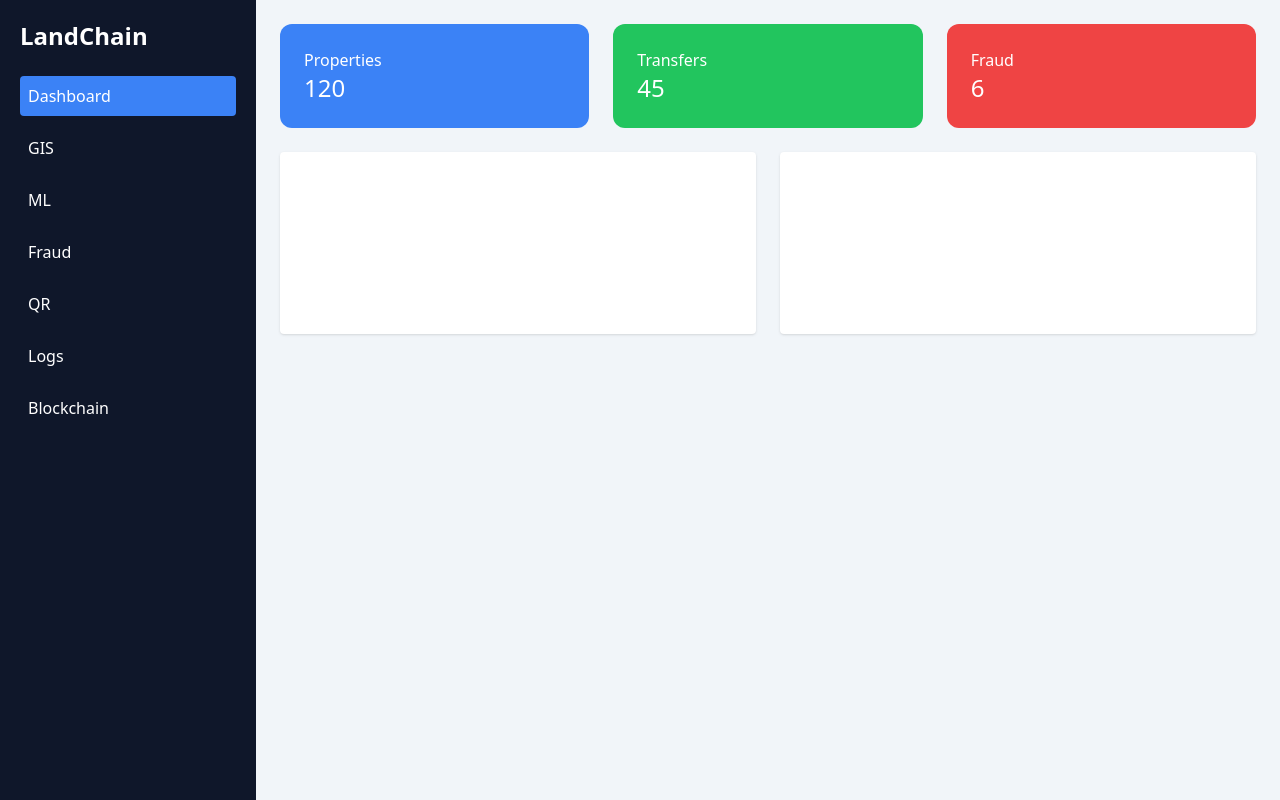
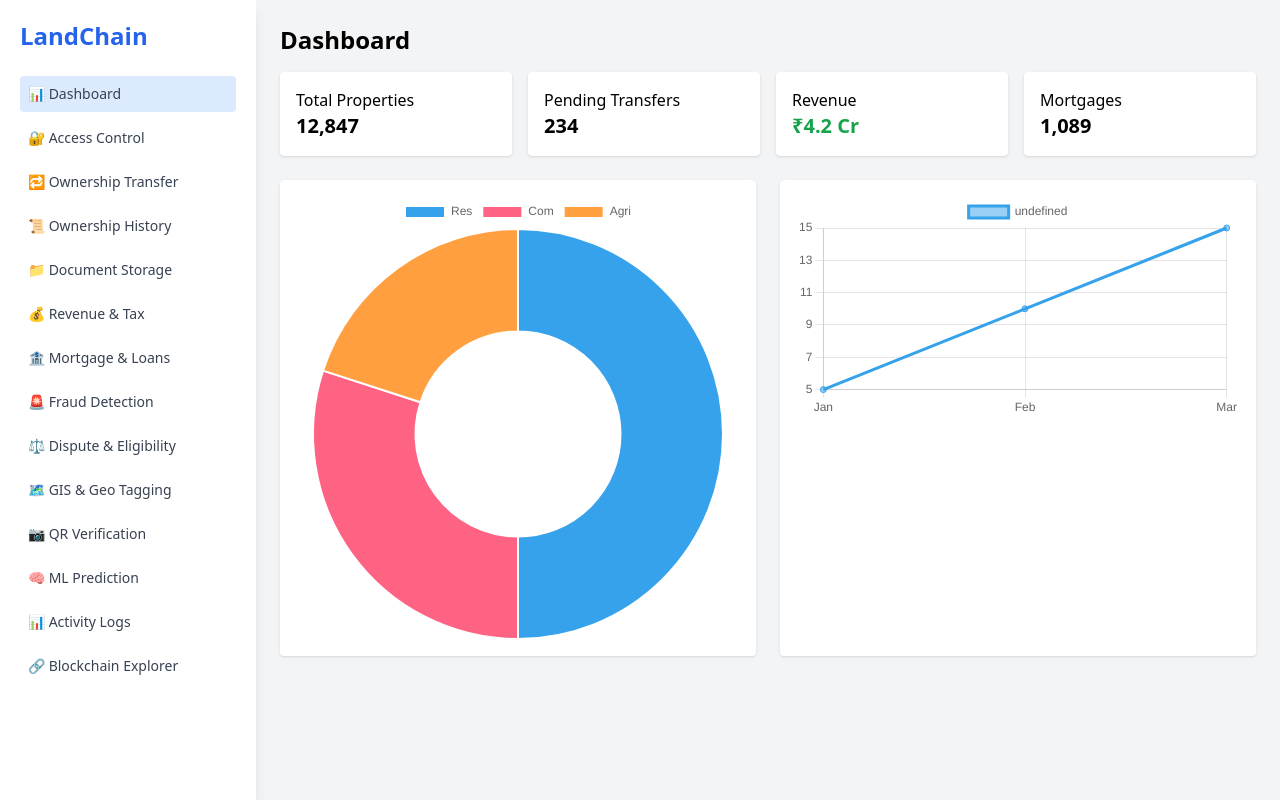
Before and after one commit to rama01-hathwar/land-registry-project, a Flask app: page /dashboard in a window 1280 px wide. Run offline with Flask 3, Linux system fonts and the light colour scheme; a map, chart or similar area stays blank; parts of the project's set-up code (start-up, migrations or seed data) failed here and were passed over; some libraries are stand-ins or nearby versions.

Commit message:
Update dashboard.html

```diff
--- a/templates/dashboard.html
+++ b/templates/dashboard.html
@@ -7,32 +7,34 @@
 <script src="https://cdn.jsdelivr.net/npm/chart.js"></script>
 <link rel="stylesheet" href="https://unpkg.com/leaflet/dist/leaflet.css"/>
 
-<style>
-.fade-in{animation:fadeIn 0.4s}
-@keyframes fadeIn{
-from{opacity:0;transform:translateY(10px)}
-to{opacity:1;transform:translateY(0)}
-}
-</style>
-
 </head>
 
-<body class="bg-slate-100">
+<body class="bg-gray-100">
 
 <div class="flex h-screen">
 
 <!-- SIDEBAR -->
-<div class="w-64 bg-slate-900 text-white p-5">
-    <h2 class="text-2xl mb-6 font-bold">LandChain</h2>
+<div class="w-64 bg-white shadow-lg p-5 overflow-y-auto">
 
-    <ul class="space-y-3">
-        <li class="menu bg-blue-500 p-2 rounded cursor-pointer" onclick="showModule('dashboard',this)">Dashboard</li>
-        <li class="menu p-2 rounded cursor-pointer" onclick="showModule('gis',this)">GIS</li>
-        <li class="menu p-2 rounded cursor-pointer" onclick="showModule('ml',this)">ML</li>
-        <li class="menu p-2 rounded cursor-pointer" onclick="showModule('fraud',this)">Fraud</li>
-        <li class="menu p-2 rounded cursor-pointer" onclick="showModule('qr',this)">QR</li>
-        <li class="menu p-2 rounded cursor-pointer" onclick="showModule('logs',this)">Logs</li>
-        <li class="menu p-2 rounded cursor-pointer" onclick="showModule('blockchain',this)">Blockchain</li>
+    <h2 class="text-2xl font-bold text-blue-600 mb-6">LandChain</h2>
+
+    <ul class="space-y-2 text-gray-700 text-sm">
+
+        <li onclick="showModule('dashboard',this)" class="menu bg-blue-100 p-2 rounded cursor-pointer">📊 Dashboard</li>
+        <li onclick="showModule('access',this)" class="menu p-2 cursor-pointer">🔐 Access Control</li>
+        <li onclick="showModule('transfer',this)" class="menu p-2 cursor-pointer">🔁 Ownership Transfer</li>
+        <li onclick="showModule('history',this)" class="menu p-2 cursor-pointer">📜 Ownership History</li>
+        <li onclick="showModule('documents',this)" class="menu p-2 cursor-pointer">📁 Document Storage</li>
+        <li onclick="showModule('tax',this)" class="menu p-2 cursor-pointer">💰 Revenue & Tax</li>
+        <li onclick="showModule('mortgage',this)" class="menu p-2 cursor-pointer">🏦 Mortgage & Loans</li>
+        <li onclick="showModule('fraud',this)" class="menu p-2 cursor-pointer">🚨 Fraud Detection</li>
+        <li onclick="showModule('dispute',this)" class="menu p-2 cursor-pointer">⚖️ Dispute & Eligibility</li>
+        <li onclick="showModule('gis',this)" class="menu p-2 cursor-pointer">🗺 GIS & Geo Tagging</li>
+        <li onclick="showModule('qr',this)" class="menu p-2 cursor-pointer">📷 QR Verification</li>
+        <li onclick="showModule('ml',this)" class="menu p-2 cursor-pointer">🧠 ML Prediction</li>
+        <li onclick="showModule('logs',this)" class="menu p-2 cursor-pointer">📊 Activity Logs</li>
+        <li onclick="showModule('blockchain',this)" class="menu p-2 cursor-pointer">🔗 Blockchain Explorer</li>
+
     </ul>
 </div>
 
@@ -40,86 +42,166 @@ to{opacity:1;transform:translateY(0)}
 <div class="flex-1 p-6 overflow-y-auto">
 
 <!-- DASHBOARD -->
-<div id="dashboard" class="module fade-in">
+<div id="dashboard" class="module">
 
-<div class="grid grid-cols-3 gap-6">
-<div class="bg-blue-500 text-white p-6 rounded-xl">Properties <h2 class="text-2xl">120</h2></div>
-<div class="bg-green-500 text-white p-6 rounded-xl">Transfers <h2 class="text-2xl">45</h2></div>
-<div class="bg-red-500 text-white p-6 rounded-xl">Fraud <h2 class="text-2xl">6</h2></div>
-</div>
+<h1 class="text-2xl font-semibold mb-4">Dashboard</h1>
 
-<div class="grid grid-cols-2 gap-6 mt-6">
+<div class="grid grid-cols-4 gap-4">
+
 <div class="bg-white p-4 rounded shadow">
-<canvas id="propertyChart"></canvas>
+<p>Total Properties</p>
+<h2 class="text-xl font-bold">12,847</h2>
 </div>
 
 <div class="bg-white p-4 rounded shadow">
-<canvas id="transactionChart"></canvas>
+<p>Pending Transfers</p>
+<h2 class="text-xl font-bold">234</h2>
 </div>
+
+<div class="bg-white p-4 rounded shadow">
+<p>Revenue</p>
+<h2 class="text-xl font-bold text-green-600">₹4.2 Cr</h2>
+</div>
+
+<div class="bg-white p-4 rounded shadow">
+<p>Mortgages</p>
+<h2 class="text-xl font-bold">1,089</h2>
 </div>
 
 </div>
 
+<div class="grid grid-cols-2 gap-6 mt-6">
+
+<div class="bg-white p-4 rounded shadow">
+<canvas id="chart1"></canvas>
+</div>
+
+<div class="bg-white p-4 rounded shadow">
+<canvas id="chart2"></canvas>
+</div>
+
+</div>
+
+</div>
+
+<!-- ACCESS CONTROL -->
+<div id="access" class="module hidden">
+<h2 class="text-xl mb-4">Access Control</h2>
+<table class="w-full bg-white rounded shadow">
+<tr><th>User</th><th>Role</th><th>Status</th></tr>
+<tr><td>Amit</td><td>Admin</td><td class="text-green-600">Active</td></tr>
+<tr><td>Priya</td><td>Verifier</td><td class="text-yellow-500">Pending</td></tr>
+</table>
+</div>
+
+<!-- TRANSFER -->
+<div id="transfer" class="module hidden">
+<h2>Ownership Transfer</h2>
+<div class="bg-white p-4 rounded shadow">Transfer records will display here</div>
+</div>
+
+<!-- HISTORY -->
+<div id="history" class="module hidden">
+<h2>Ownership History</h2>
+<div class="bg-white p-4 rounded shadow">Timeline history UI</div>
+</div>
+
+<!-- DOCUMENTS -->
+<div id="documents" class="module hidden">
+<h2>Document Storage</h2>
+<div class="bg-white p-4 rounded shadow">Upload + list documents</div>
+</div>
+
+<!-- TAX -->
+<div id="tax" class="module hidden">
+<h2>Revenue & Tax</h2>
+<div class="bg-white p-4 rounded shadow">Tax table here</div>
+</div>
+
+<!-- MORTGAGE -->
+<div id="mortgage" class="module hidden">
+<h2>Mortgage & Loans</h2>
+<div class="bg-white p-4 rounded shadow">Loan data here</div>
+</div>
+
+<!-- FRAUD -->
+<div id="fraud" class="module hidden">
+<h2>Fraud Detection</h2>
+
+<input id="fraudId" class="border p-2">
+<button onclick="checkFraud()" class="bg-red-500 text-white px-3 py-2">Check</button>
+
+<table class="mt-4 w-full bg-white">
+<tbody id="fraudTable"></tbody>
+</table>
+
+</div>
+
+<!-- DISPUTE -->
+<div id="dispute" class="module hidden">
+<h2>Dispute & Eligibility</h2>
+<div class="bg-white p-4 rounded shadow">Dispute cards UI</div>
+</div>
+
 <!-- GIS -->
 <div id="gis" class="module hidden">
-<h2 class="mb-3 text-xl">GIS Map</h2>
-<div id="map" class="h-96 rounded shadow mb-4"></div>
+<h2>GIS Map</h2>
+<div id="map" class="h-96 rounded shadow"></div>
+</div>
 
-<div class="grid grid-cols-3 gap-4">
-<div id="details" class="bg-white p-3 rounded shadow"></div>
-<div id="priceBox" class="bg-white p-3 rounded shadow"></div>
-<div id="qrSection" class="bg-white p-3 rounded shadow"></div>
-</div>
+<!-- QR -->
+<div id="qr" class="module hidden">
+<h2>QR Verification</h2>
+<input id="qrId" class="border p-2">
+<button onclick="loadQR()" class="bg-blue-500 text-white px-3 py-2">Generate</button>
+<div id="qrImage"></div>
 </div>
 
 <!-- ML -->
 <div id="ml" class="module hidden">
 <h2>ML Prediction</h2>
-<input id="area" class="border p-2 rounded" placeholder="Area">
-<button onclick="predict()" class="bg-blue-500 text-white px-3 py-2 rounded">Predict</button>
-
+<input id="area" class="border p-2">
+<button onclick="predict()" class="bg-orange-500 text-white px-3 py-2">Predict</button>
 <div id="result"></div>
 <canvas id="mlChart"></canvas>
 </div>
 
-<!-- FRAUD -->
-<div id="fraud" class="module hidden">
-<input id="fraudId" placeholder="Parcel ID" class="border p-2">
-<button onclick="checkFraud()" class="bg-red-500 text-white px-3 py-2">Check</button>
-<table class="w-full bg-white mt-3">
-<thead><tr><th>Parcel</th><th>Risk</th></tr></thead>
-<tbody id="fraudTable"></tbody>
-</table>
-</div>
-
-<!-- QR -->
-<div id="qr" class="module hidden">
-<input id="qrId" placeholder="Parcel ID" class="border p-2">
-<button onclick="loadQR()" class="bg-blue-500 text-white px-3 py-2">Generate</button>
-<div id="qrImage"></div>
-</div>
-
 <!-- LOGS -->
 <div id="logs" class="module hidden">
+<h2>Activity Logs</h2>
 <button onclick="loadLogs()" class="bg-blue-500 text-white px-3 py-2">Load</button>
-<table class="w-full bg-white mt-3">
+<table class="mt-4 w-full bg-white">
 <tbody id="logTable"></tbody>
 </table>
 </div>
 
 <!-- BLOCKCHAIN -->
 <div id="blockchain" class="module hidden">
+<h2>Blockchain Explorer</h2>
 <button onclick="loadBlockchain()" class="bg-purple-500 text-white px-3 py-2">Load</button>
-<table class="w-full bg-white mt-3">
+<table class="mt-4 w-full bg-white">
 <tbody id="blockTable"></tbody>
 </table>
 </div>
 
 </div>
+
 </div>
 
 <script src="/static/js/app.js"></script>
 <script src="https://unpkg.com/leaflet/dist/leaflet.js"></script>
 
+<script>
+new Chart(document.getElementById("chart1"),{
+type:"doughnut",
+data:{labels:["Res","Com","Agri"],datasets:[{data:[50,30,20]}]}
+})
+
+new Chart(document.getElementById("chart2"),{
+type:"line",
+data:{labels:["Jan","Feb","Mar"],datasets:[{data:[5,10,15]}]}
+})
+</script>
+
 </body>
 </html>
```
